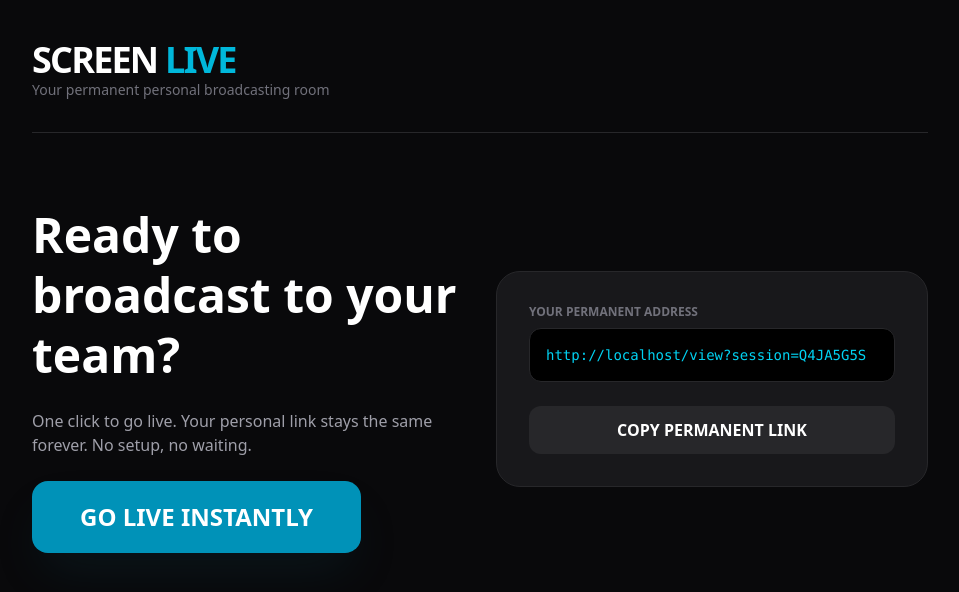
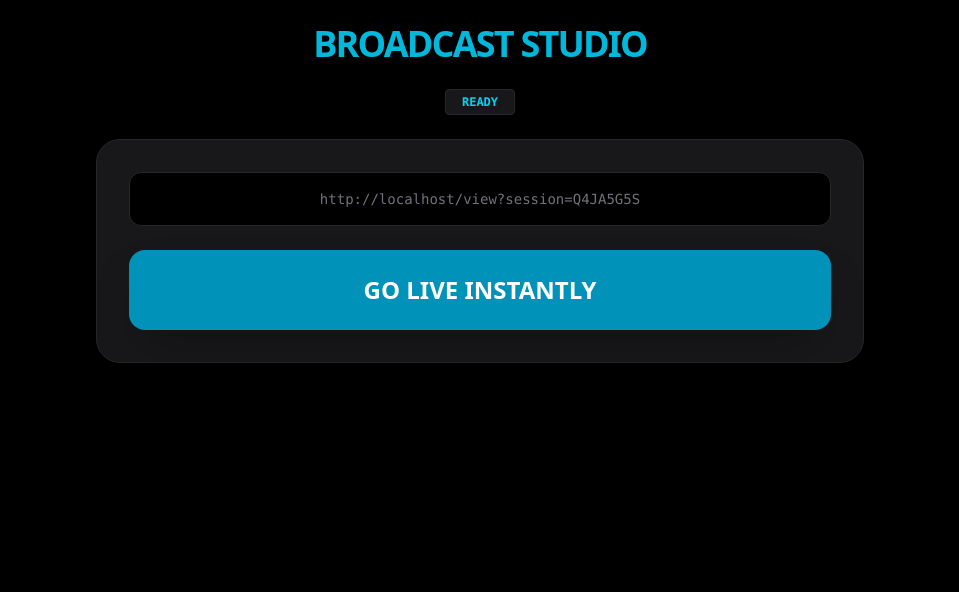
Before and after one commit to softwareengineer698-glitch/sharing, a Next.js app: page /share in a window 1280 px wide. Shown: the top 592 px of the page, without its empty margins (160-1119 px from the left). Built offline with nearby package versions, Linux system fonts and the light colour scheme.

Commit message:
Fix race condition with persistent handshaking

```diff
--- a/src/app/share/page.tsx
+++ b/src/app/share/page.tsx
@@ -7,7 +7,7 @@ export default function SharePage() {
     const [status, setStatus] = useState<string>('Ready');
     const [isSharing, setIsSharing] = useState(false);
     const previewRef = useRef<HTMLVideoElement>(null);
-    const [copied, setCopied] = useState(false);
+    const pcRef = useRef<RTCPeerConnection | null>(null);
 
     useEffect(() => {
         let savedId = localStorage.getItem('my_permanent_session_id');
@@ -19,30 +19,20 @@ export default function SharePage() {
     }, []);
 
     const startSharing = useCallback(async () => {
+        if (!sessionId) return;
         let stream: MediaStream;
         try {
-            // 1. Capture screen IMMEDIATELY
-            stream = await navigator.mediaDevices.getDisplayMedia({
-                video: { cursor: "always" } as any,
-                audio: true
-            });
+            stream = await navigator.mediaDevices.getDisplayMedia({ video: true, audio: true });
+        } catch { return; }
 
-            // 2. Show the user their own live screen IMMEDIATELY
         setIsSharing(true);
-            setStatus('LIVE & BROADCASTING');
+        setStatus('LIVE / Waiting for Viewer...');
+        if (previewRef.current) previewRef.current.srcObject = stream;
 
-            // We must wait a tiny bit for the video element to mount after setIsSharing(true)
-            setTimeout(() => {
-                if (previewRef.current) {
-                    previewRef.current.srcObject = stream;
-                }
-            }, 50);
-
-            // 3. Start the background signaling (WebRTC)
         const pc = new RTCPeerConnection({
             iceServers: [{ urls: 'stun:stun.l.google.com:19302' }, { urls: 'stun:global.stun.twilio.com:3478' }]
         });
-
+        pcRef.current = pc;
         stream.getTracks().forEach(track => pc.addTrack(track, stream));
 
         pc.onicecandidate = (e) => {
@@ -50,7 +40,7 @@ export default function SharePage() {
                 fetch('/api/signal', {
                     method: 'POST',
                     headers: { 'Content-Type': 'application/json' },
-                        body: JSON.stringify({ sessionId: sessionId, signal: { type: 'candidate', data: e.candidate, sender: 'sharer' } }),
+                    body: JSON.stringify({ sessionId, signal: { type: 'candidate', data: e.candidate, sender: 'sharer' } }),
                 });
             }
         };
@@ -61,107 +51,59 @@ export default function SharePage() {
                 const { signals } = await res.json();
                 for (const s of signals) {
                     if (s.type === 'join') {
+                        setStatus('Connecting...');
                         const offer = await pc.createOffer();
                         await pc.setLocalDescription(offer);
-                            fetch('/api/signal', {
+                        await fetch('/api/signal', {
                             method: 'POST',
                             headers: { 'Content-Type': 'application/json' },
-                                body: JSON.stringify({ sessionId: sessionId, signal: { type: 'offer', data: offer, sender: 'sharer' } }),
+                            body: JSON.stringify({ sessionId, signal: { type: 'offer', data: offer, sender: 'sharer' } }),
                         });
                     } else if (s.type === 'answer') {
                         await pc.setRemoteDescription(new RTCSessionDescription(s.data));
+                        setStatus('STREAMING ACTIVE');
                     } else if (s.type === 'candidate') {
                         try { await pc.addIceCandidate(new RTCIceCandidate(s.data)); } catch { }
                     }
                 }
             } catch { }
-            }, 400);
+        }, 500);
 
-            (window as any).__cleanup = () => {
+        return () => {
             clearInterval(interval);
             stream.getTracks().forEach(t => t.stop());
             pc.close();
         };
-
-        } catch (e) {
-            console.error(e);
-            alert('Failed to share screen. Make sure you clicked "Allow".');
-        }
     }, [sessionId]);
 
     const copyLink = () => {
         const link = `${window.location.origin}/view?session=${sessionId}`;
         navigator.clipboard.writeText(link);
-        setCopied(true);
-        setTimeout(() => setCopied(false), 2000);
+        alert('Link Copied!');
     };
 
     return (
-        <div className="min-h-screen bg-zinc-950 text-white p-4 sm:p-10 font-sans selection:bg-cyan-500/30">
-            <div className="max-w-4xl mx-auto space-y-8">
-                <header className="flex flex-col sm:flex-row items-center justify-between gap-4 border-b border-zinc-800 pb-8">
-                    <div>
-                        <h1 className="text-4xl font-black tracking-tighter">SCREEN <span className="text-cyan-500">LIVE</span></h1>
-                        <p className="text-zinc-500 text-sm">Your permanent personal broadcasting room</p>
-                    </div>
-                    {isSharing && (
-                        <div className="flex items-center gap-3 px-4 py-2 bg-red-500/10 border border-red-500/20 rounded-full">
-                            <div className="w-2 h-2 bg-red-500 rounded-full animate-pulse" />
-                            <span className="text-red-500 font-bold text-xs uppercase tracking-widest">Live Now</span>
-                        </div>
-                    )}
-                </header>
+        <div className="min-h-screen bg-black text-white p-6">
+            <div className="max-w-3xl mx-auto space-y-6 text-center">
+                <h1 className="text-4xl font-black text-cyan-500 uppercase tracking-tighter">Broadcast Studio</h1>
+                <div className="inline-block px-4 py-1 bg-zinc-900 border border-zinc-800 rounded text-cyan-400 font-mono text-xs font-bold uppercase">{status}</div>
 
                 {!isSharing ? (
-                    <main className="grid md:grid-cols-2 gap-8 items-center pt-10">
+                    <div className="bg-zinc-900 p-8 rounded-3xl border border-zinc-800 space-y-6">
+                        <div className="bg-black p-4 rounded-xl border border-zinc-800 text-sm font-mono text-zinc-500 break-all">{window.location.origin}/view?session={sessionId}</div>
+                        <button onClick={startSharing} className="w-full bg-cyan-600 py-6 rounded-2xl font-black text-2xl shadow-2xl hover:bg-cyan-500 transition-colors">GO LIVE INSTANTLY</button>
+                    </div>
+                ) : (
                     <div className="space-y-6">
-                            <h2 className="text-5xl font-bold leading-tight">Ready to broadcast to your team?</h2>
-                            <p className="text-zinc-400">One click to go live. Your personal link stays the same forever. No setup, no waiting.</p>
-                            <button
-                                onClick={startSharing}
-                                className="w-full sm:w-auto bg-cyan-600 hover:bg-cyan-500 text-white px-12 py-5 rounded-2xl font-black text-2xl shadow-2xl shadow-cyan-900/20 transition-all hover:-translate-y-1 active:scale-95"
-                            >
-                                GO LIVE INSTANTLY
-                            </button>
+                        <div className="relative aspect-video rounded-3xl overflow-hidden border-2 border-cyan-500/50 shadow-2xl">
+                            <video ref={previewRef} autoPlay playsInline muted className="w-full h-full object-contain" />
+                            <div className="absolute top-4 left-4 bg-red-500 px-3 py-1 rounded text-[10px] font-bold animate-pulse">LIVE BROADCAST</div>
                         </div>
-                        <div className="bg-zinc-900 border border-zinc-800 p-8 rounded-3xl space-y-6">
-                            <div>
-                                <p className="text-zinc-500 text-xs font-bold uppercase mb-2">Your Permanent Address</p>
-                                <div className="bg-black p-4 rounded-xl border border-zinc-800 font-mono text-cyan-400 break-all text-sm">
-                                    {typeof window !== 'undefined' ? `${window.location.origin}/view?session=${sessionId}` : '...'}
+                        <div className="flex gap-4">
+                            <button onClick={copyLink} className="flex-1 bg-zinc-800 py-4 rounded-2xl font-bold">COPY LINK</button>
+                            <button onClick={() => window.location.reload()} className="flex-1 bg-zinc-900 text-zinc-500 py-4 rounded-2xl">EXIT</button>
                         </div>
                     </div>
-                            <button onClick={copyLink} className="w-full py-3 bg-zinc-800 hover:bg-zinc-700 rounded-xl font-bold transition-colors">
-                                {copied ? '✅ COPIED' : 'COPY PERMANENT LINK'}
-                            </button>
-                        </div>
-                    </main>
-                ) : (
-                    <main className="space-y-6 animate-in fade-in zoom-in duration-300">
-                        <div className="relative aspect-video rounded-3xl overflow-hidden border-4 border-cyan-500 bg-black shadow-2xl group">
-                            <video ref={previewRef} autoPlay playsInline muted className="w-full h-full object-contain" />
-                            <div className="absolute top-6 left-6 flex gap-2">
-                                <div className="bg-black/60 backdrop-blur-md px-3 py-1 rounded-md text-[10px] font-bold uppercase tracking-widest text-zinc-300 border border-white/10">HD PREVIEW</div>
-                                <div className="bg-cyan-500 px-3 py-1 rounded-md text-[10px] font-bold uppercase tracking-widest text-black">ACTIVE</div>
-                            </div>
-                        </div>
-
-                        <div className="flex flex-col sm:flex-row gap-4">
-                            <div className="flex-1 bg-zinc-900 border border-zinc-800 p-6 rounded-2xl flex items-center justify-between">
-                                <div>
-                                    <p className="text-zinc-500 text-[10px] font-bold uppercase mb-1">Session Active</p>
-                                    <p className="font-mono text-xl">{sessionId}</p>
-                                </div>
-                                <button onClick={copyLink} className="text-cyan-500 font-bold hover:underline">COPY LINK</button>
-                            </div>
-                            <button
-                                onClick={() => window.location.reload()}
-                                className="bg-red-600/10 hover:bg-red-600/20 text-red-500 border border-red-500/20 px-10 py-6 rounded-2xl font-bold transition-all"
-                            >
-                                STOP BROADCAST
-                            </button>
-                        </div>
-                    </main>
                 )}
             </div>
         </div>
--- a/src/app/view/page.tsx
+++ b/src/app/view/page.tsx
@@ -5,23 +5,26 @@ import { useSearchParams } from 'next/navigation';
 
 function ViewerContent() {
     const searchParams = useSearchParams();
-    const sid = (searchParams.get('session') || '').trim().toUpperCase();
-    const [status, setStatus] = useState('Idle');
+    const sessionId = (searchParams.get('session') || '').trim().toUpperCase();
+    const [status, setStatus] = useState('Starting...');
     const [isViewing, setIsViewing] = useState(false);
     const videoRef = useRef<HTMLVideoElement>(null);
 
-    const join = useCallback(async (targetId: string) => {
-        if (!targetId) return;
+    const join = useCallback(async () => {
+        if (!sessionId) return;
         setIsViewing(true);
-        setStatus('Joining...');
+        setStatus('Searching for Stream...');
 
         const pc = new RTCPeerConnection({
             iceServers: [{ urls: 'stun:stun.l.google.com:19302' }, { urls: 'stun:global.stun.twilio.com:3478' }]
         });
 
         pc.ontrack = (e) => {
-            if (videoRef.current) videoRef.current.srcObject = e.streams[0];
-            setStatus('Connected!');
+            if (videoRef.current) {
+                videoRef.current.srcObject = e.streams[0];
+                videoRef.current.play().catch(() => { });
+            }
+            setStatus('LIVE');
         };
 
         pc.onicecandidate = (e) => {
@@ -29,60 +32,77 @@ function ViewerContent() {
                 fetch('/api/signal', {
                     method: 'POST',
                     headers: { 'Content-Type': 'application/json' },
-                    body: JSON.stringify({ sessionId: targetId, signal: { type: 'candidate', data: e.candidate, sender: 'viewer' } }),
+                    body: JSON.stringify({ sessionId, signal: { type: 'candidate', data: e.candidate, sender: 'viewer' } }),
                 });
             }
         };
 
-        // Tell sharer we've joined
-        await fetch('/api/signal', {
-            method: 'POST',
-            headers: { 'Content-Type': 'application/json' },
-            body: JSON.stringify({ sessionId: targetId, signal: { type: 'join', sender: 'viewer' } }),
-        });
+        // Robust Join Signal: Try to notify sharer multiple times to ensure they see us
+        const joinInterval = setInterval(() => {
+            fetch('/api/signal', {
+                method: 'POST',
+                headers: { 'Content-Type': 'application/json' },
+                body: JSON.stringify({ sessionId, signal: { type: 'join', sender: 'viewer' } }),
+            });
+        }, 2000);
 
-        // Polling loop
-        const interval = setInterval(async () => {
+        const pollInterval = setInterval(async () => {
             try {
-                const res = await fetch(`/api/signal?sessionId=${targetId}&role=viewer`);
+                const res = await fetch(`/api/signal?sessionId=${sessionId}&role=viewer`);
                 const { signals } = await res.json();
                 for (const s of signals) {
                     if (s.type === 'offer') {
-                        setStatus('Negotiating...');
+                        clearInterval(joinInterval); // Stop trying to join once we get an offer
+                        setStatus('Connecting...');
                         await pc.setRemoteDescription(new RTCSessionDescription(s.data));
                         const answer = await pc.createAnswer();
                         await pc.setLocalDescription(answer);
                         fetch('/api/signal', {
                             method: 'POST',
                             headers: { 'Content-Type': 'application/json' },
-                            body: JSON.stringify({ sessionId: targetId, signal: { type: 'answer', data: answer, sender: 'viewer' } }),
+                            body: JSON.stringify({ sessionId, signal: { type: 'answer', data: answer, sender: 'viewer' } }),
                         });
                     } else if (s.type === 'candidate') {
                         try { await pc.addIceCandidate(new RTCIceCandidate(s.data)); } catch { }
                     }
                 }
             } catch { }
-        }, 400);
+        }, 500);
 
         return () => {
-            clearInterval(interval);
+            clearInterval(joinInterval);
+            clearInterval(pollInterval);
             pc.close();
         };
-    }, []);
+    }, [sessionId]);
 
     useEffect(() => {
-        if (sid) join(sid);
-    }, [sid, join]);
+        if (sessionId) join();
+    }, [sessionId, join]);
 
     return (
-        <div className="min-h-screen bg-zinc-950 text-white p-8 font-sans">
-            <div className="max-w-4xl mx-auto space-y-8">
-                <h1 className="text-4xl font-black text-center text-blue-500 uppercase">View Stream</h1>
-                <div className="flex justify-center"><div className="bg-zinc-900 border border-zinc-800 px-6 py-2 rounded-full font-bold">{status}</div></div>
-                {isViewing && (
-                    <video ref={videoRef} autoPlay playsInline className="w-full aspect-video bg-black rounded-2xl border border-zinc-800 shadow-2xl" />
+        <div className="min-h-screen bg-black text-white p-6 flex flex-col items-center justify-center">
+            <div className="w-full max-w-4xl space-y-6">
+                <h1 className="text-3xl font-black text-blue-500 text-center tracking-tighter uppercase">Viewer</h1>
+                <div className="flex justify-center"><div className="bg-zinc-900 px-4 py-1 rounded-full border border-zinc-800 text-[10px] font-bold text-zinc-400 uppercase tracking-widest">{status}</div></div>
+
+                {isViewing ? (
+                    <div className="relative aspect-video rounded-3xl bg-zinc-950 border border-zinc-800 overflow-hidden shadow-2xl">
+                        <video ref={videoRef} autoPlay playsInline className="w-full h-full object-contain" />
+                        {status !== 'LIVE' && (
+                            <div className="absolute inset-0 flex items-center justify-center bg-black/60 backdrop-blur-sm">
+                                <div className="flex flex-col items-center gap-3">
+                                    <div className="w-8 h-8 border-4 border-blue-500 border-t-transparent rounded-full animate-spin" />
+                                    <p className="text-zinc-500 text-xs font-bold uppercase tracking-widest">Awaiting Video...</p>
+                                </div>
+                            </div>
+                        )}
+                    </div>
+                ) : (
+                    <div className="text-center p-20 border-2 border-dashed border-zinc-800 rounded-3xl">
+                        <p className="text-zinc-500">Redirecting to live stream...</p>
+                    </div>
                 )}
-                {!sid && <p className="text-center text-zinc-500">Please open the link shared by the host.</p>}
             </div>
         </div>
     );
```
Lines whose indentation alone changed are shown as unchanged.
